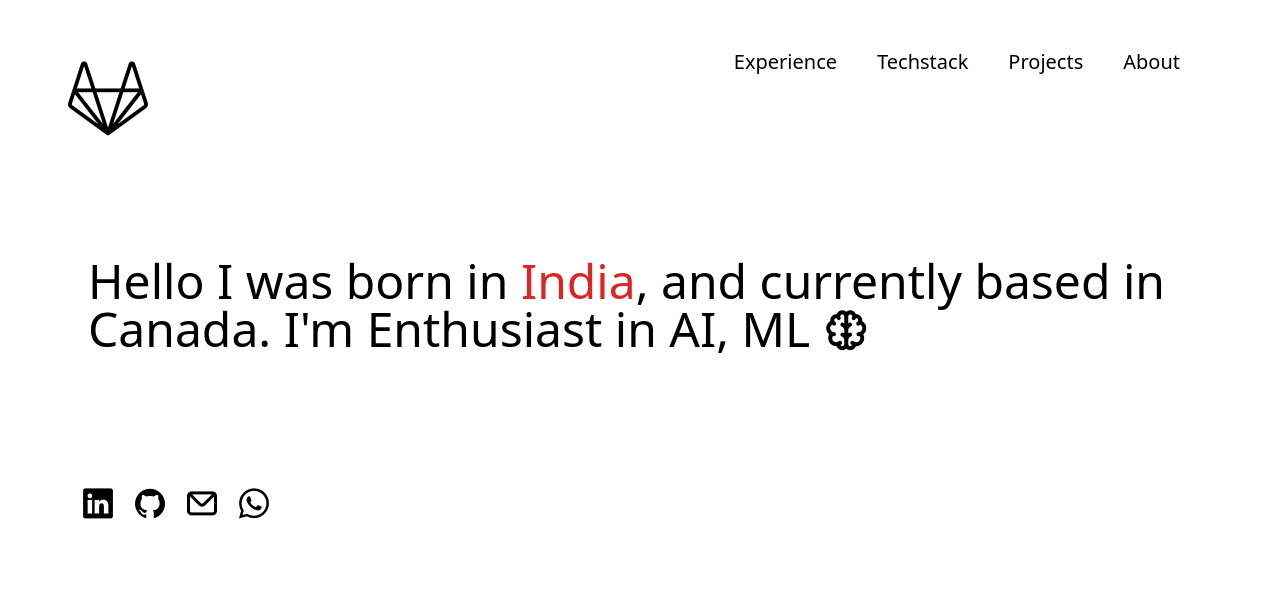
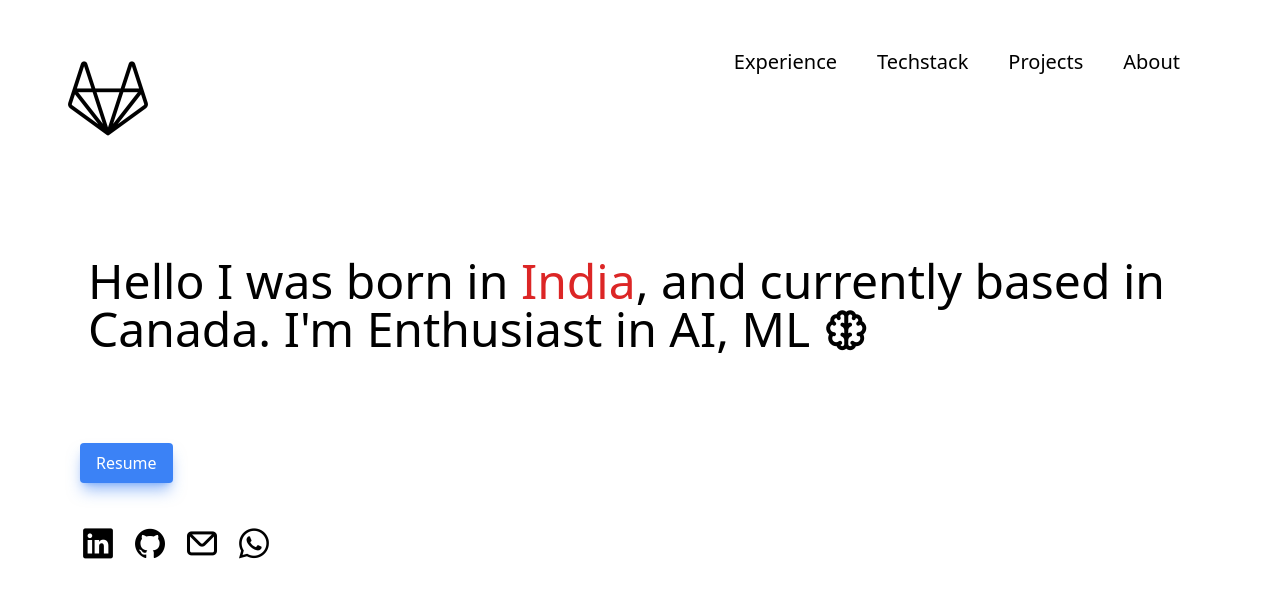
Before and after one commit to harshrathod5341/Portfolio, a React (Create React App) app: page /about in a window 1280 px wide. Shown: the top 598 px of the page. Built offline with nearby package versions, Linux system fonts and the light colour scheme.

Commit message:
Update About.js

```diff
--- a/src/components/About.js
+++ b/src/components/About.js
@@ -4,6 +4,11 @@ export default function About() {
         <>
             <div>
                 <p class='font-light text-5xl m-12 p-10'>Hello I was born in <span class='text-red-600 font-normal'>India</span>, and currently based in Canada. I'm Enthusiast in AI, ML<i class="uil uil-brain ml-3"></i> </p>
+            </div>
+
+            <div>
+                <a href="Harsh_Rathod_Resume.pdf" download='Harsh_Rathod_Resume.pdf'>
+                    <button type="download" class="transition all hover:scale-125 ml-20 p-10 bg-blue-500 text-white py-2 px-4 rounded shadow-lg shadow-blue-500/50">Resume</button></a>
             </div>
 
             <div class='flex items-center ml-10 mr-20 p-10 gap-4 '>
```
